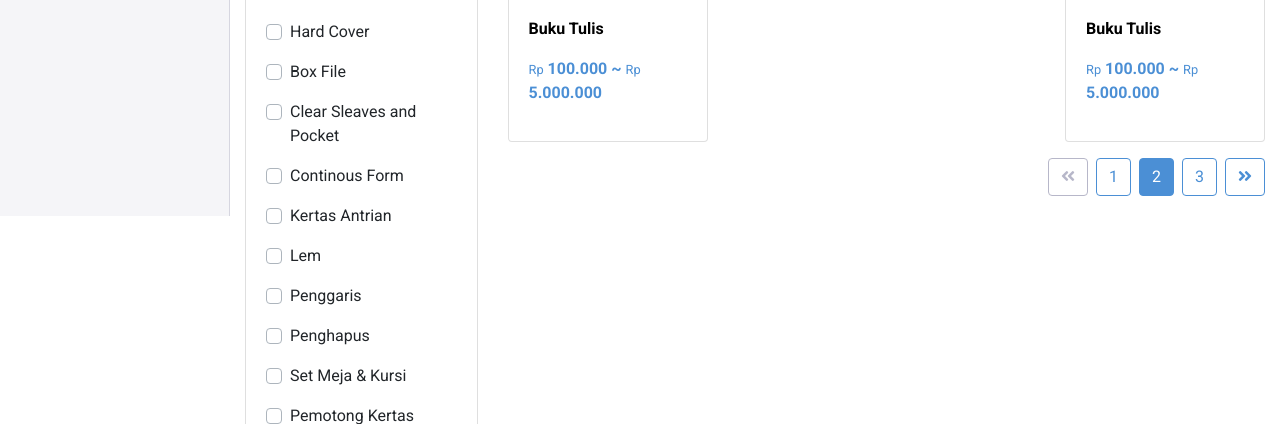
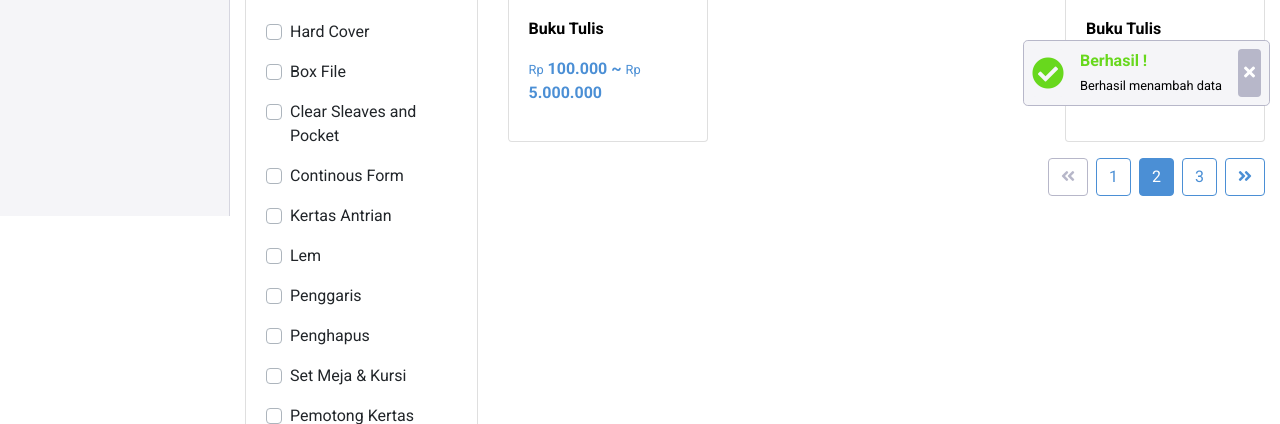
Before and after one commit to adigagas/siproduk, a PHP site: page /pages/produk.html in a window 1280 px wide. Shown: the part 684-1108 px from the top of the page. Run offline with PHP 8.4, Linux system fonts and the light colour scheme.

Commit message:
Notif Card

```diff
--- a/css/style.css
+++ b/css/style.css
@@ -338,6 +338,67 @@ a.text-primary:focus {
     transform: scale(1.02);
 }
 
+.card-notif {
+    z-index: 8;
+    position: fixed;
+    display: flex;
+    bottom: 10px;
+    right: 10px;
+    width: auto;
+    height: auto;
+    border-radius: 0.3rem;
+    border: 1px solid var(--secondaryColor);
+    background-color: var(--secondaryColorLight);
+    color: var(--primaryColor);
+}
+
+.card-notif .notif-icon {
+    display: flex;
+    flex-direction: row;
+    justify-content: center;
+    align-items: center;
+    margin: 8px;
+    height: auto;
+    width: auto;
+    border-radius: .25rem;
+    font-size: 2rem;
+    background-color: var(--secondaryColorLight);
+}
+
+.card-notif .notif-body {
+    margin: 8px;
+    border-radius: .25rem;
+    /* color: black; */
+}
+
+.card-notif .notif-body .notif-title {
+    font-weight: 700;
+}
+
+.card-notif .notif-body small {
+    color: black;
+}
+
+.card-notif .notif-close {
+    margin: 8px;
+    border-radius: .25rem;
+    background-color: var(--secondaryColor);
+    border: 0px;
+    color: white;
+}
+
+.card-notif.notif-success {
+    color: var(--successColor);
+}
+
+.card-notif.notif-warning {
+    color: var(--warningColor);
+}
+
+.card-notif.notif-danger {
+    color: var(--dangerColor);
+}
+
 .img-res {
     /* background-color: blue; */
     overflow: hidden;
--- a/pages/produk.html
+++ b/pages/produk.html
@@ -92,6 +92,21 @@
 
     <!-- Content -->
     <div class="content" id="content">
+
+        <div class="card-notif notif-success" id="notif">
+            <div class="notif-icon">
+                <i class="fas fa-check-circle"></i>
+            </div>
+            <div class="notif-body">
+                <div class="notif-title">
+                    Berhasil !
+                </div>
+                <small>
+                    Berhasil menambah data
+                </small>
+            </div>
+            <button class="notif-close" onclick="notif_close()"><i class="fas fa-times"></i></button>
+        </div>
 
         <div class="container-fluid">
             <div class="row">
@@ -651,6 +666,13 @@
     </div>
     <!-- end Content -->
 
+    <!-- close notif js -->
+    <script>
+        function notif_close() {
+            document.getElementById("notif").style.display = "none";
+        }
+    </script>
+
     <!-- toggle sidebar js -->
     <script>
         function toggle(){
```
